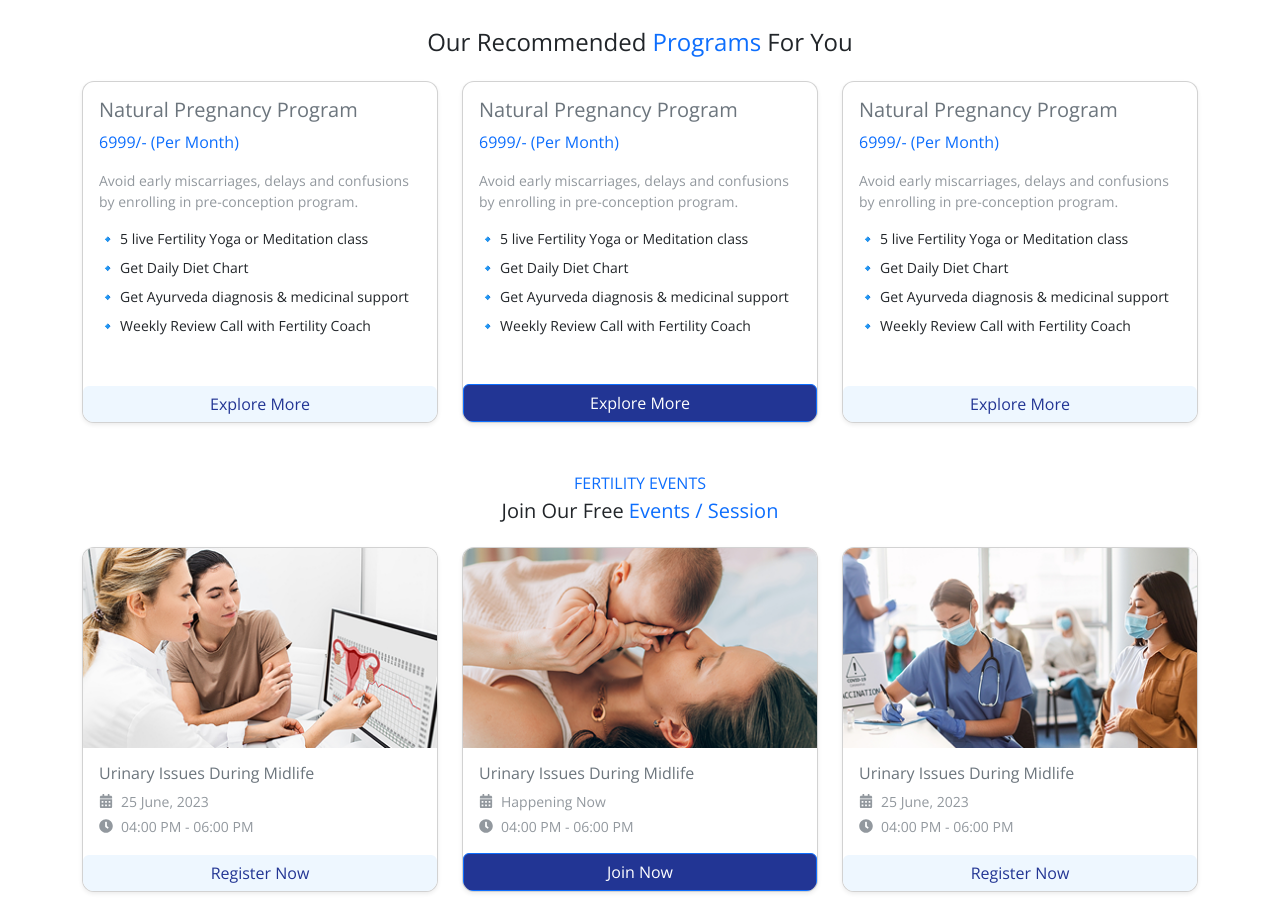
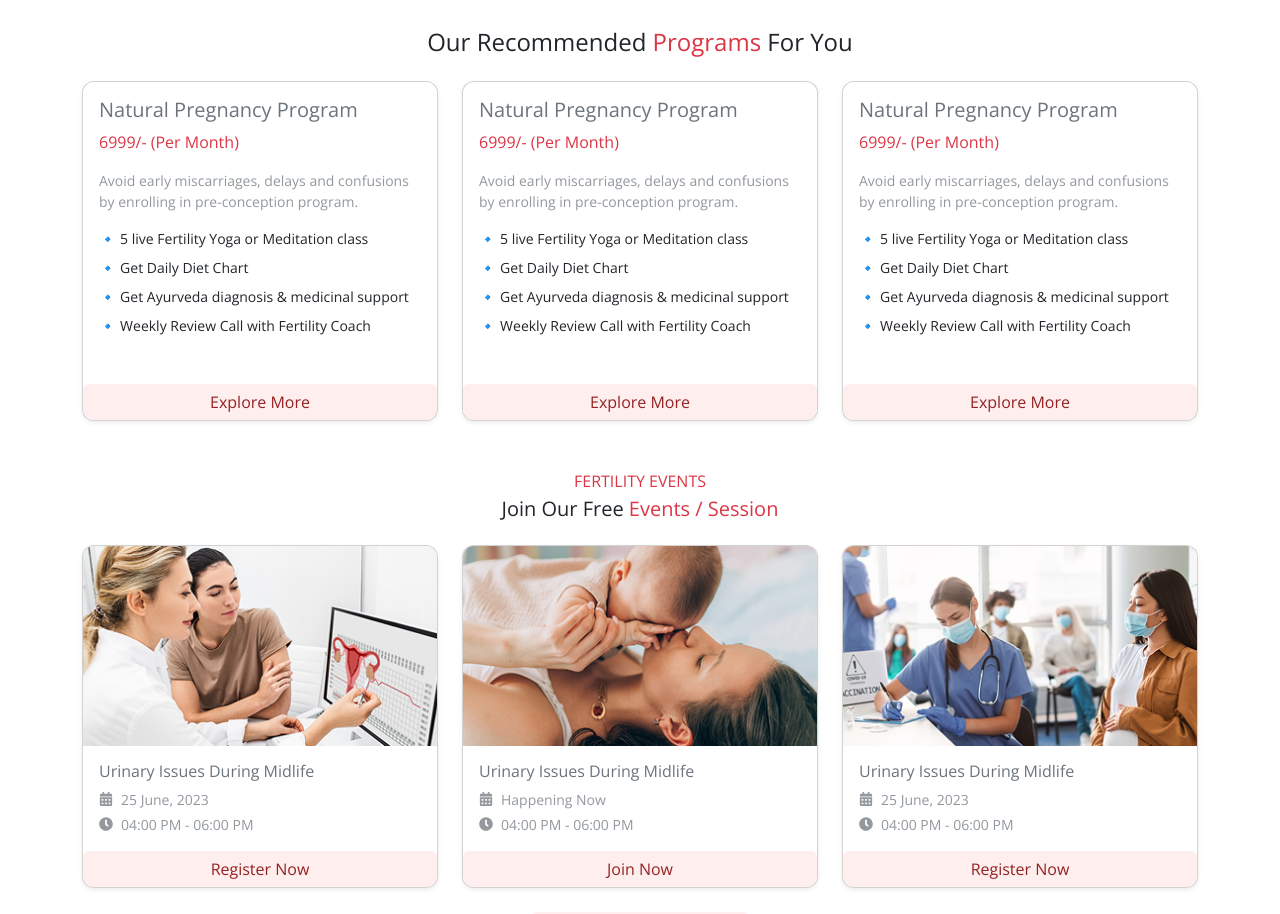
Before and after one commit to anshguptasince2004/FertilityDost, a React (Vite) app: page / in a window 1280 px wide. Shown: the part 3780-4694 px from the top of the page. Built offline with nearby package versions, Linux system fonts and the light colour scheme.

Commit message:
Updated theme for ProgramEvents

```diff
--- a/src/pages/Home/ProgramsEvents.css
+++ b/src/pages/Home/ProgramsEvents.css
@@ -16,13 +16,10 @@
   height: 200px;
 }
 
-.btn-primary {
-  background-color: rgb(34, 53, 148);
-}
-.btn-outline-primary {
+.btn-outline-danger {
   border: none;
-  color: rgb(34, 53, 148);
-  background-color: rgb(238, 247, 255);
+  color: rgb(148, 34, 34);
+  background-color: rgb(255, 238, 238);
 }
 
 .card-body ul li {
@@ -34,7 +31,7 @@
   transition: color 0.3s ease;
 }
 .hover-card:hover .card-title-hover {
-  color: #212529;
+  color: #4f1b1b;
 }
 
 .Events-section {
--- a/src/pages/Home/ProgramsEvents.jsx
+++ b/src/pages/Home/ProgramsEvents.jsx
@@ -35,7 +35,7 @@ function ProgramsEvents() {
 
         {/* Recommended Programs Section */}
         <h4 className="text-center fw-semibold mb-4">
-          Our Recommended <span className="text-primary">Programs</span> For You
+          Our Recommended <span className="text-danger">Programs</span> For You
         </h4>
         <div className="row g-4 justify-content-center">
           {[1, 2, 3].map((_, i) => (
@@ -43,7 +43,7 @@ function ProgramsEvents() {
               <div className="card h-100 shadow-sm hover-card">
                 <div className="card-body">
                   <h5 className="fw-semibold card-title-hover">Natural Pregnancy Program</h5>
-                  <p className="text-primary fw-semibold">6999/- (Per Month)</p>
+                  <p className="text-danger fw-semibold">6999/- (Per Month)</p>
                   <p className="small text-muted">
                     Avoid early miscarriages, delays and confusions by enrolling in pre-conception program.
                   </p>
@@ -54,7 +54,7 @@ function ProgramsEvents() {
                     <li className="mb-2">🔹 Weekly Review Call with Fertility Coach</li>
                   </ul>
                 </div>
-                <button className={`btn ${i === 1 ? 'btn-primary' : 'btn-outline-primary'} w-100 mt-3`}>
+                <button className={`btn ${i === 1 ? 'btn-outline-danger' : 'btn-outline-danger'} w-100 mt-3`}>
                   Explore More
                 </button>
               </div>
@@ -65,9 +65,9 @@ function ProgramsEvents() {
         {/* Events Section */}
         <div className="Events-section mt-5">
           <div className="text-center">
-            <p className="text-primary mb-1 fw-semibold">FERTILITY EVENTS</p>
+            <p className="text-danger mb-1 fw-semibold">FERTILITY EVENTS</p>
             <h5 className="fw-semibold mb-4">
-              Join Our Free <span className="text-primary">Events / Session</span>
+              Join Our Free <span className="text-danger">Events / Session</span>
             </h5>
           </div>
 
@@ -87,7 +87,7 @@ function ProgramsEvents() {
                     </div>
                   </div>
                   <div className="card-footer bg-transparent border-0 p-0">
-                    <button className={`btn ${event.isLive ? 'btn-primary' : 'btn-outline-primary'} w-100`}>
+                    <button className={`btn ${event.isLive ? 'btn-outline-danger' : 'btn-outline-danger'} w-100`}>
                       {event.isLive ? 'Join Now' : 'Register Now'}
                     </button>
                   </div>
@@ -98,7 +98,7 @@ function ProgramsEvents() {
         </div>
 
         <div className="text-center mt-4">
-          <button className="btn btn-outline-dark px-4">View All Fertility Events</button>
+          <button className="btn btn-outline-danger px-4">View All Fertility Events</button>
         </div>
       </div>
     </div>
```
